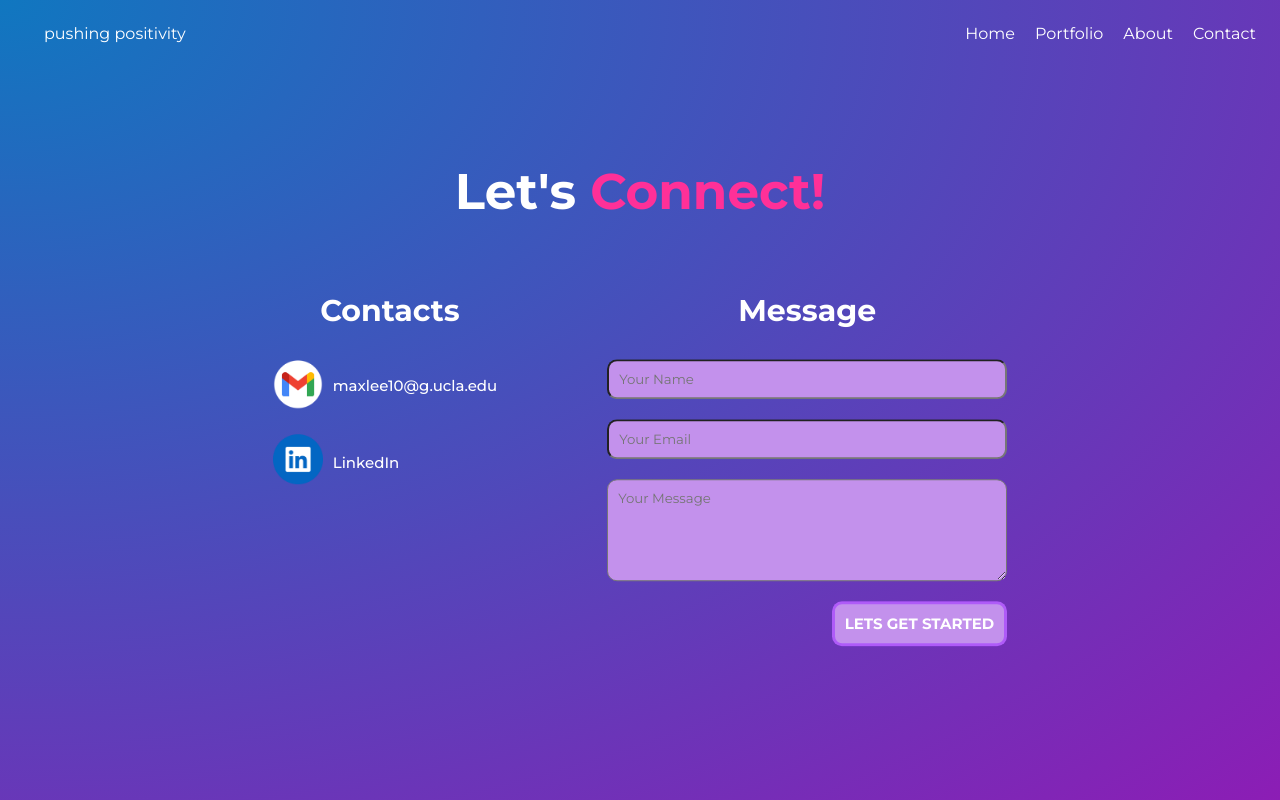
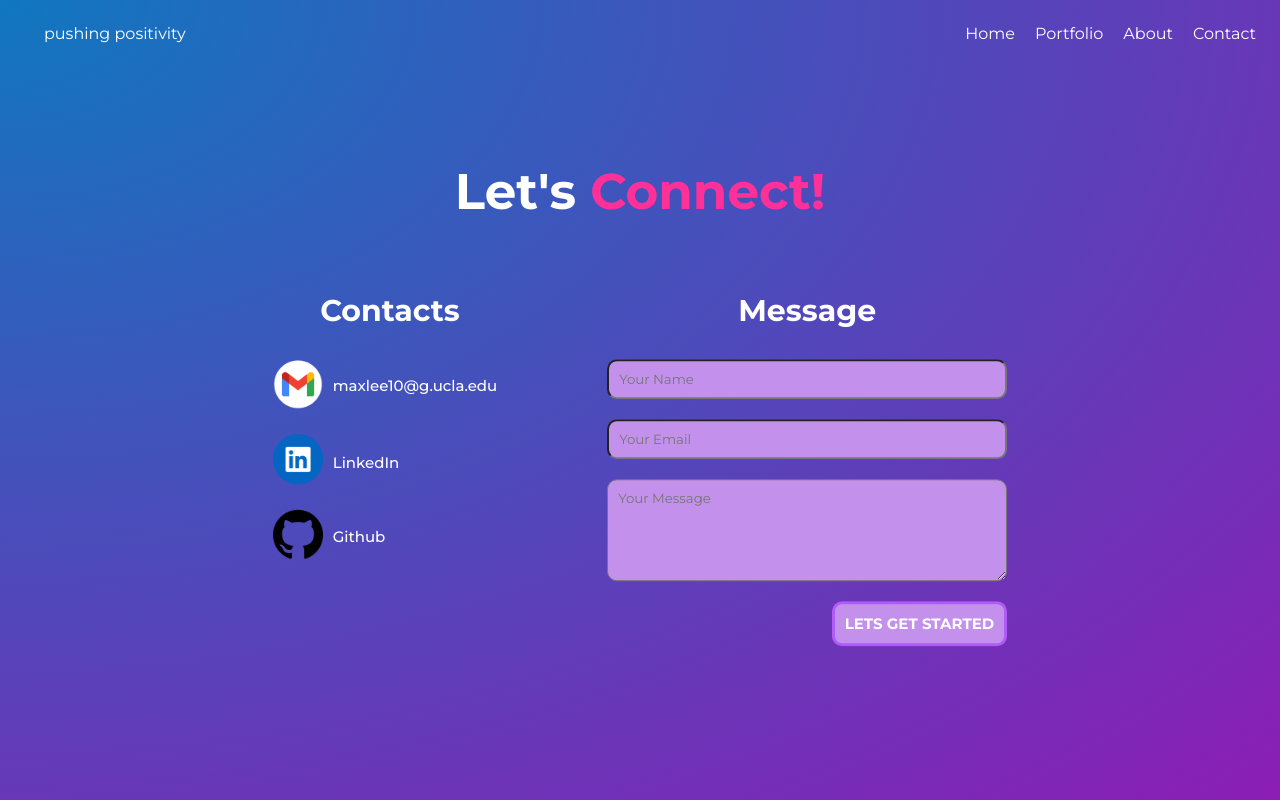
Before and after one commit to maxywaxyy/personal-website, a Gatsby site: page /contact in a window 1280 px wide. Built offline with nearby package versions, Linux system fonts and the light colour scheme; Gatsby itself is replaced by a stand-in of ours.

Commit message:
added github hyperlink

```diff
--- a/src/pages/contact.js
+++ b/src/pages/contact.js
@@ -8,6 +8,7 @@ import Grow from '@mui/material/Grow';
 
 import gmail from '../images/gmail.png.webp'
 import linkedin from '../images/linkedin.png'
+import github from '../images/github.png'
 
 const Contact = () => (
   <Layout>
@@ -26,10 +27,12 @@ const Contact = () => (
           <div className={styles.socialsPics}>
             <img src={gmail} className={styles.socialsPics} alt='img corrupt' height='50px' width='50px'/>
             <img src={linkedin} className={styles.socialsPics} alt='img corrupt' height='50px' width='50px'/>
+            <img src={github} className={styles.socialsPics} alt='img corrupt' height='50px' width='50px'/>
           </div>
           <div>
             <p className={styles.socialsText}>maxlee10@g.ucla.edu</p>
             <a className={styles.socialsText} href='https://www.linkedin.com/in/max-lee-413434294'>LinkedIn</a>
+            <a className={styles.socialsText} href='https://github.com/maxywaxyy'>Github</a>
           </div>
         </contactinfo>
       </box1>
```
Also changed, not shown: src/images/github.png (added).
